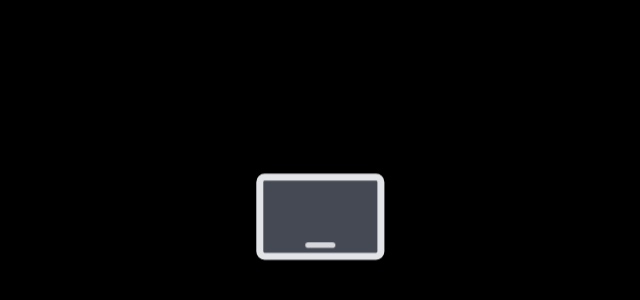
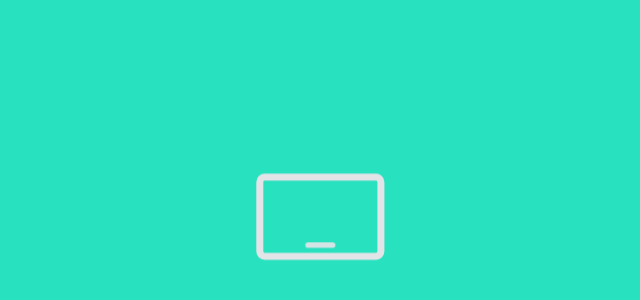
Before and after one commit to nilendrapatel1317/Device-Loader, a plain HTML site: page index.html in a window 1280 px wide. Shown: the part 186-486 px from the top of the page, without its empty margins (328-968 px from the left). Drawn offline with Linux system fonts and the light colour scheme.

Commit message:
color updated

```diff
--- a/index.html
+++ b/index.html
@@ -8,11 +8,11 @@
     <style>
       :root {
         --white: #e3e4e8;
-        --grey: #454954;
+        --grey: #28e1bf;
       }
 
       body {
-        background: #000;
+        background: #28e1bf;
         overflow: hidden;
       }
 
```
